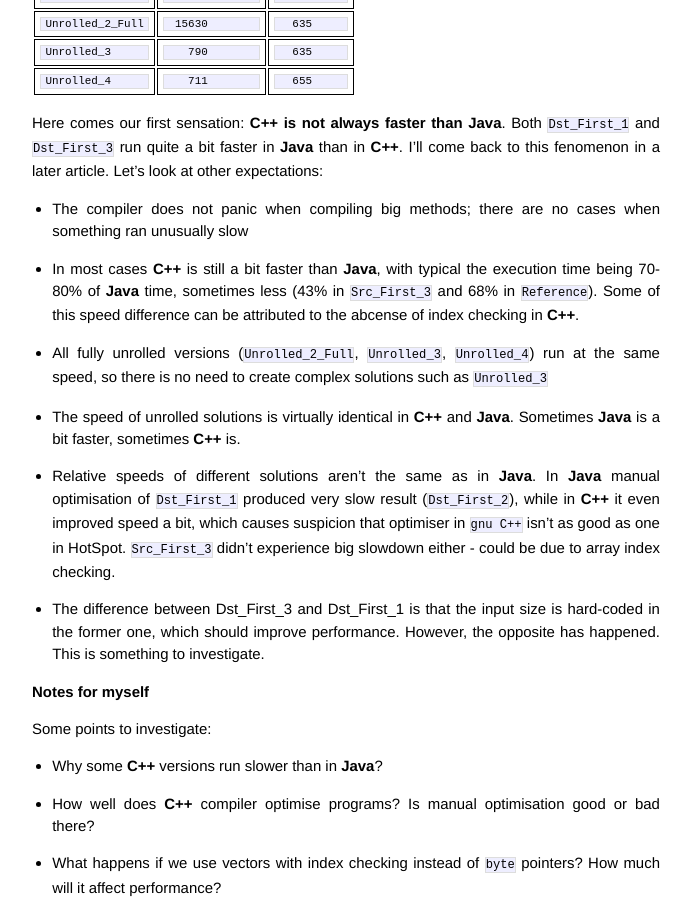
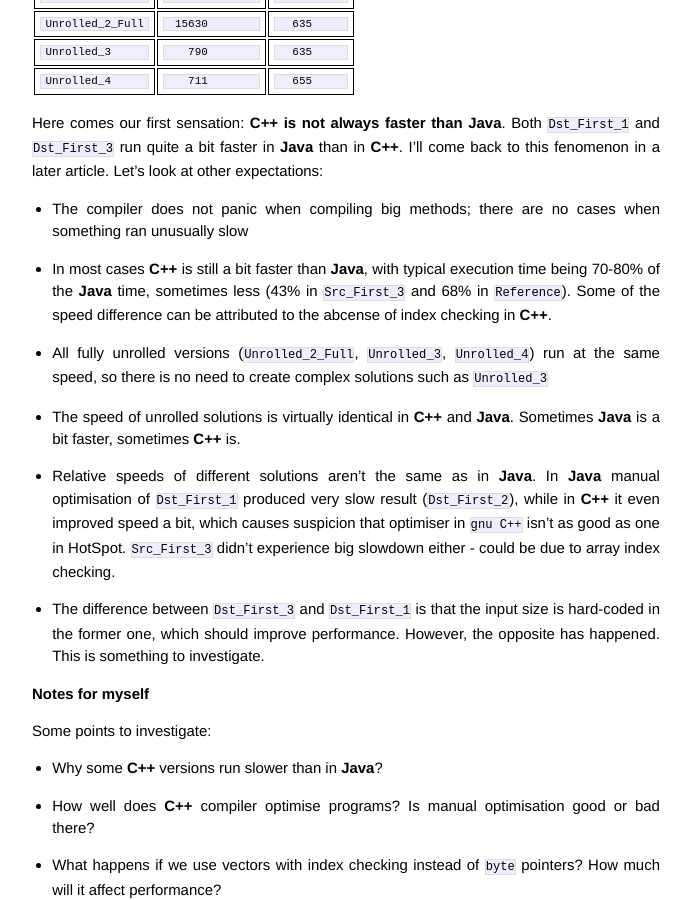
Before and after one commit to pzemtsov/pzemtsov.github.io, a Jekyll site: the page built from _posts/2014-05-02-demultiplexing-of-e1-converting-to-C.md, in a window 1280 px wide and 900 px high, scrolled down 8346 px. Shown: the whole window, without its empty margins (294-985 px from the left). Built offline with Jekyll 4.4.1, drawn with Linux system fonts in a browser that asks for light colours; Markdown is read by kramdown in place of the engine named in the settings; comment, search, counter and statistics services are not loaded.

Commit message:
Minor fixes

```diff
--- a/_posts/2014-05-02-demultiplexing-of-e1-converting-to-C.md
+++ b/_posts/2014-05-02-demultiplexing-of-e1-converting-to-C.md
@@ -515,8 +515,8 @@
 
 - The compiler does not panic when compiling big methods; there are no cases when something ran unusually slow
 
-- In most cases **C++** is still a bit faster than **Java**, with typical the execution time being 70-80% of **Java** time,
-sometimes less (43% in `Src_First_3` and 68% in `Reference`). Some of this speed difference can be attributed to
+- In most cases **C++** is still a bit faster than **Java**, with typical execution time being 70-80% of the **Java** time,
+sometimes less (43% in `Src_First_3` and 68% in `Reference`). Some of the speed difference can be attributed to
 the abcense of index checking in **C++**.
 
 - All fully unrolled versions (`Unrolled_2_Full`, `Unrolled_3`, `Unrolled_4`) run at the same speed, so there is
@@ -530,7 +530,7 @@
 that optimiser in `gnu C++` isn't as good as one in HotSpot. `Src_First_3` didn't experience big slowdown
 either - could be due to array index checking.
 
-- The difference between Dst_First_3 and Dst_First_1 is that the input size is hard-coded in the former one,
+- The difference between `Dst_First_3` and `Dst_First_1` is that the input size is hard-coded in the former one,
 which should improve performance. However, the opposite has happened. This is something to investigate.
 
 Notes for myself
```
